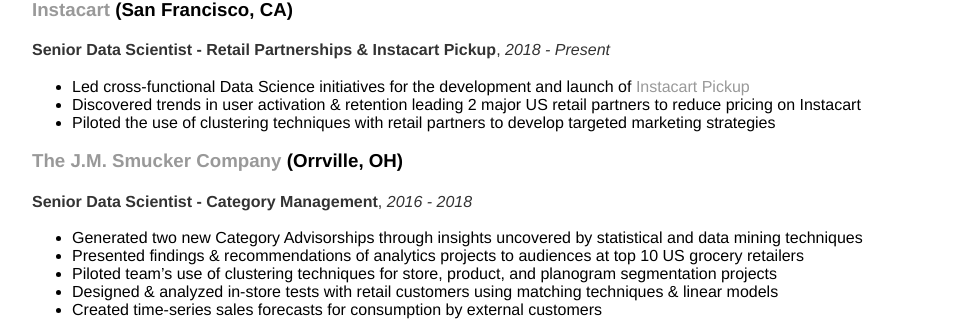
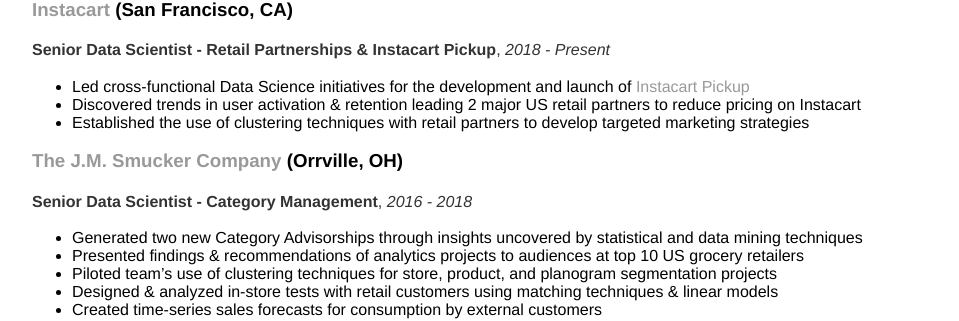
Before and after one commit to MatthewBrower/matthewbrower.github.io, a Jekyll site: the page built from resume/index.md, in a window 1280 px wide. Shown: the part 395-716 px from the top of the page, without its empty margins (160-1119 px from the left). Built offline with Jekyll 4.4.1, drawn with Linux system fonts in a browser that asks for light colours.

Commit message:
Changing one word in the resume file

```diff
--- a/resume/index.md
+++ b/resume/index.md
@@ -25,7 +25,7 @@
 __Senior Data Scientist - Retail Partnerships & Instacart Pickup__, _2018 - Present_
 - Led cross-functional Data Science initiatives for the development and launch of [Instacart Pickup](https://www.engadget.com/2018/11/07/instacart-grocery-pickup-service/)
 - Discovered trends in user activation & retention leading 2 major US retail partners to reduce pricing on Instacart
-- Piloted the use of clustering techniques with retail partners to develop targeted marketing strategies
+- Established the use of clustering techniques with retail partners to develop targeted marketing strategies
 
 ### [The J.M. Smucker Company](https://www.jmsmucker.com/) (Orrville, OH)
 __Senior Data Scientist - Category Management__, _2016 - 2018_
```
